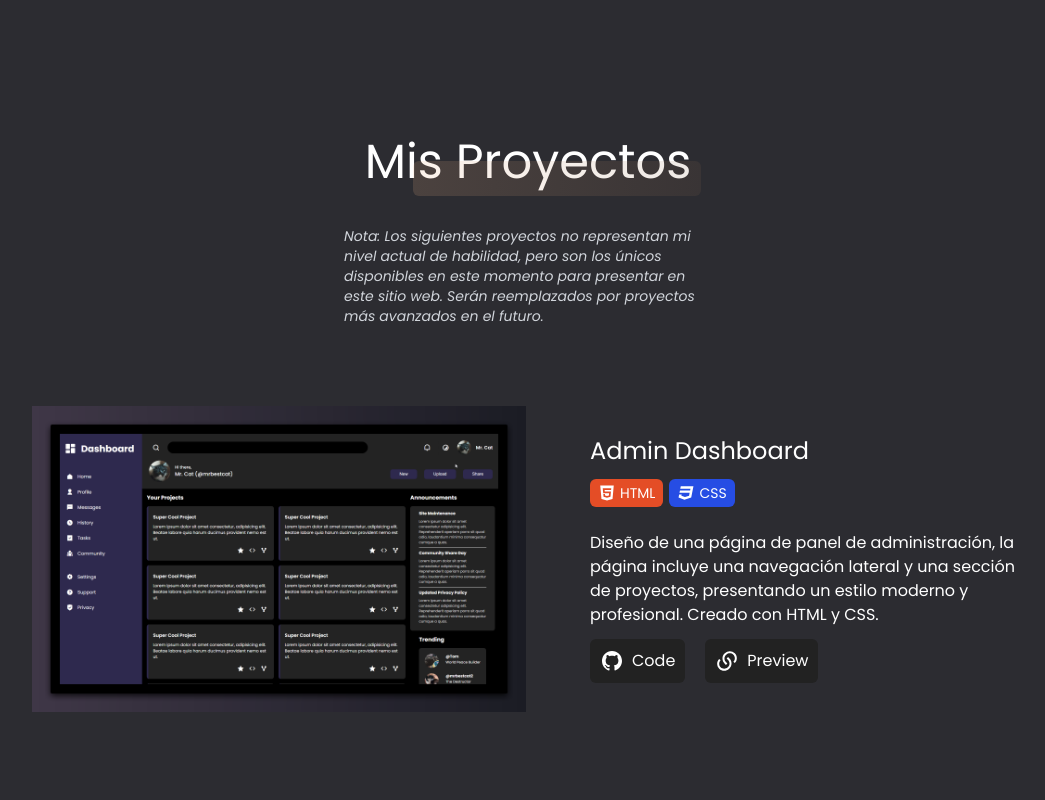
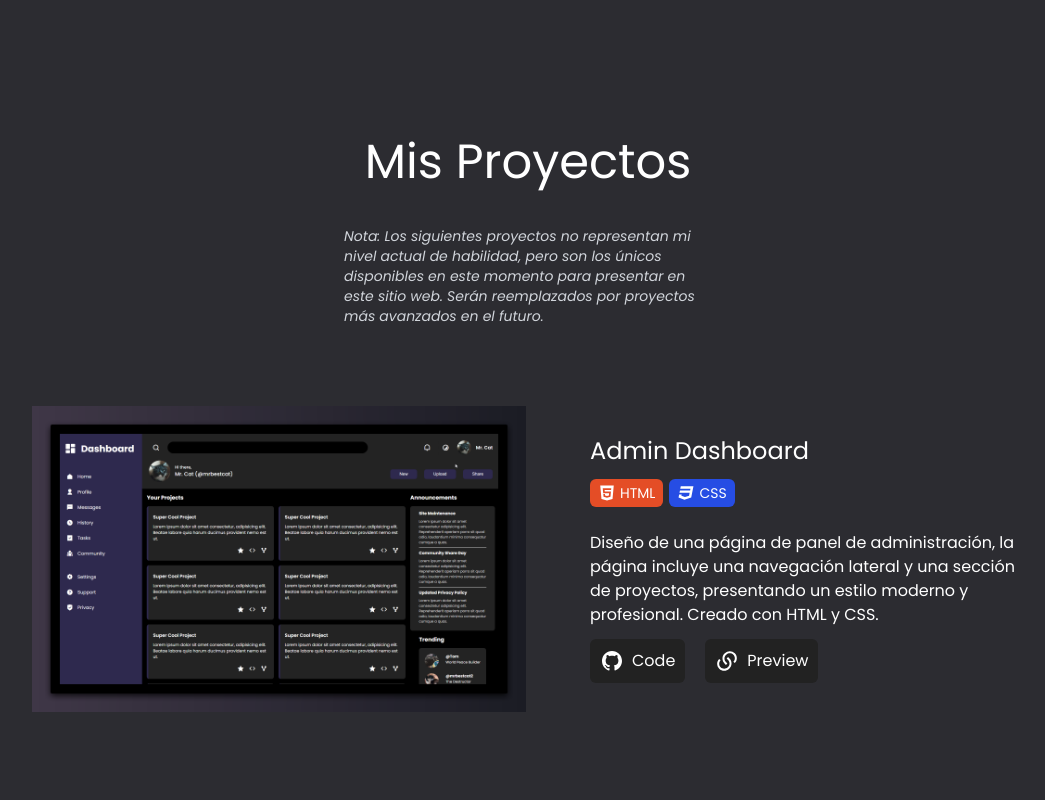
Before and after one commit to johan2160/Portfolio, a React (Vite) app: page / in a window 1280 px wide. Shown: the part 1380-2180 px from the top of the page, without its empty margins (112-1157 px from the left). Built offline with nearby package versions, Linux system fonts and the light colour scheme.

Commit message:
feat: remove unused text-highlight styles
- Deleted the .text-highlight class and its associated media query styles.
- Retained the existing .shadow-gradient styles for consistency.
- Ensured that the overall design remains intact without the text-highlight feature.

```diff
--- a/src/index.css
+++ b/src/index.css
@@ -28,24 +28,3 @@ html {
   filter: blur(10px);
   opacity: 0.5;
 }
-
-.text-highlight {
-  position: relative;
-}
-
-@media (min-width: 1280px) {
-  .text-highlight::before,
-  .text-highlight::after {
-    content: "";
-    position: absolute;
-    width: 18rem;
-    height: 2.188rem;
-    border-radius: 0.375rem;
-  }
-
-  .text-highlight::before {
-    bottom: -10px;
-    right: -10px;
-    background: linear-gradient(to right, #eeb48729, #88664d24);
-  }
-}
```
